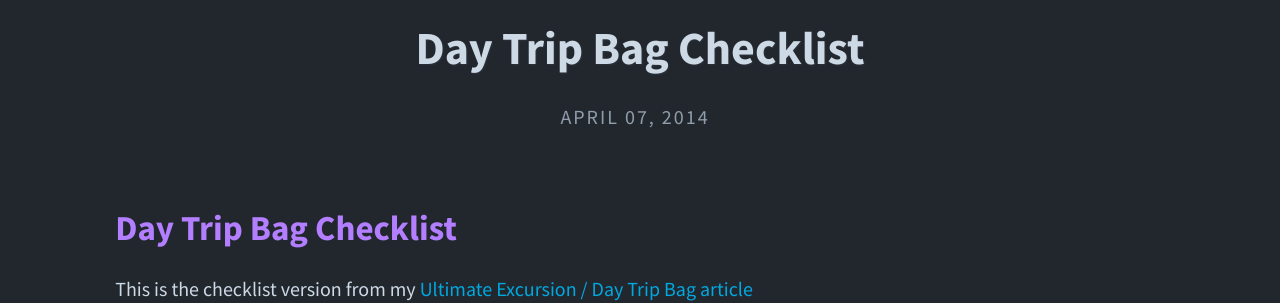
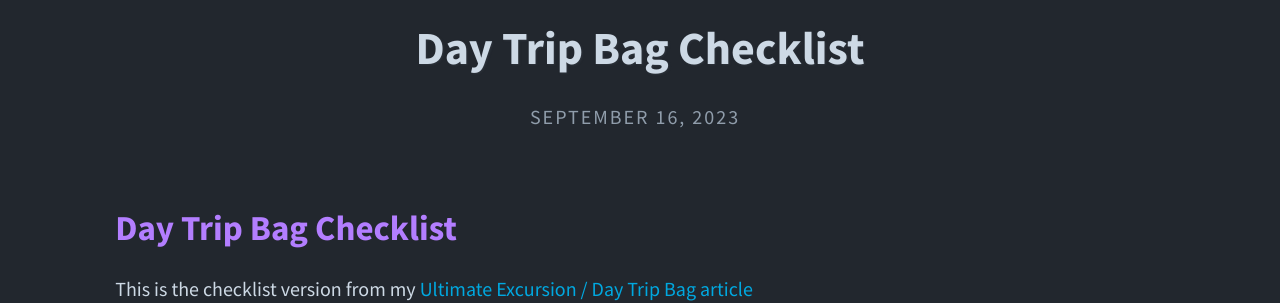
Before and after one commit to mjh2901/mikehathaway.com, a Jekyll site: the page built from _portfolio/day_trip_bag_checklist.md, in a window 1280 px wide and 900 px high. Shown: the part 138-441 px from the top of the window. Built offline with Jekyll 4.4.1, drawn with Linux system fonts in a browser that asks for light colours; some of the changed text lies outside the part shown.

Commit message:
Updated Day Trip Bag Checklist

```diff
--- a/_portfolio/day_trip_bag_checklist.md
+++ b/_portfolio/day_trip_bag_checklist.md
@@ -1,6 +1,6 @@
 ---
 title: Day Trip Bag Checklist
-date: 2014-04-07 17:00:00 -07:00
+date: 2023-09-16 17:00:00 -07:00
 tags:
 - Lorem
 img: assets/img/portfolio/ninja.png
```
